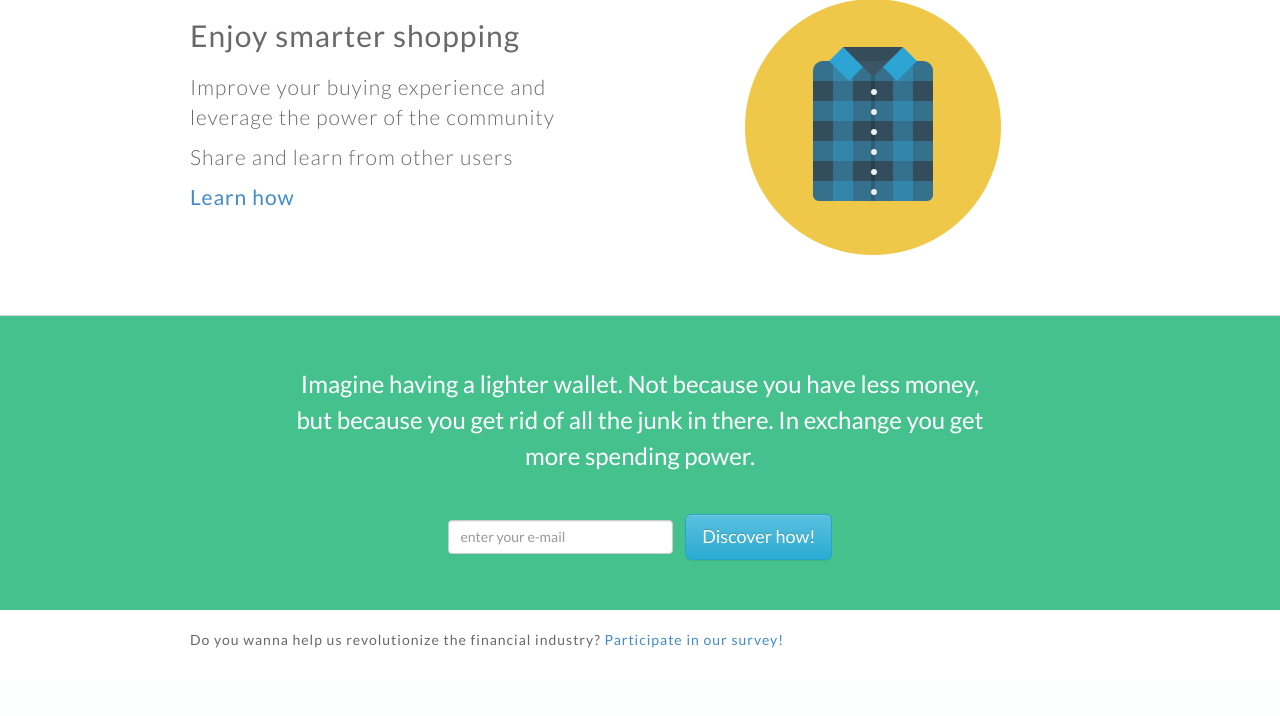
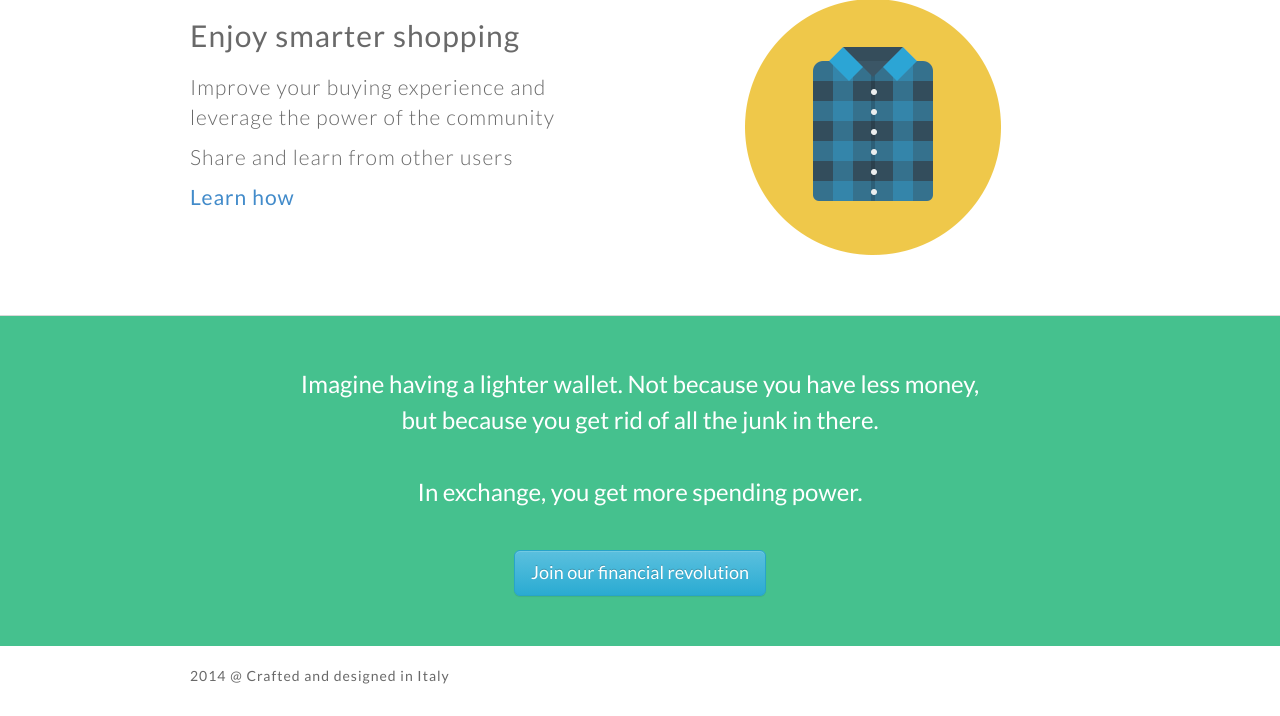
Before and after one commit to kendall80/mu-landing-design, a PHP site: page / in a window 1280 px wide. Shown: the part 1629-2345 px from the top of the page. Before the commit the page ends 2277 px from the top, so only its background shows below. Run offline with PHP 8.4, Linux system fonts and the light colour scheme; some libraries are stand-ins or nearby versions.

Commit message:
modify footer

```diff
--- a/css/my-styles.css
+++ b/css/my-styles.css
@@ -161,9 +161,7 @@ h1 {
 }
 
 .ft-icon {
-	float: none;
-	margin: 0 auto;
-	text-align: center;
+	margin: auto;
 }
 
 .ft-text {
--- a/index.html
+++ b/index.html
@@ -148,13 +148,9 @@
         <section class="claim">
           <div class="content headline">
             <div class="last">
-              <h3>Imagine having a lighter wallet. Not because you have less money, but because you get rid of all the junk in there. In exchange you get more spending power.</h3>
+              <h3>Imagine having a lighter wallet. Not because you have less money, but because you get rid of all the junk in there.<br><br>In exchange, you get more spending power.</h3>
               <form class="form-inline call-to-action">
-                <div class="form-group">
-                  <label class="sr-only" for="emailAddress">Email Address</label>
-                  <input type="email" class="form-control" id="emailAddress" placeholder="enter your e-mail">
-                </div>
-                <button type="submit" class="btn btn-info btn-lg">Discover how!</button>
+                <a href="#" class="btn btn-info btn-lg">Join our financial revolution</a>
               </form>
             </div>
           </div>
@@ -165,9 +161,7 @@
         <!-- Footer -->
         <section class="footer">
           <div class="content">
-            <p>Do you wanna help us revolutionize the financial industry?
-            <a href="#">Participate in our survey!</a>
-            </p>
+            <p>2014 &#64; Crafted and designed in Italy</p>
           </div>
         </section>
         <!-- End Footer -->
```
